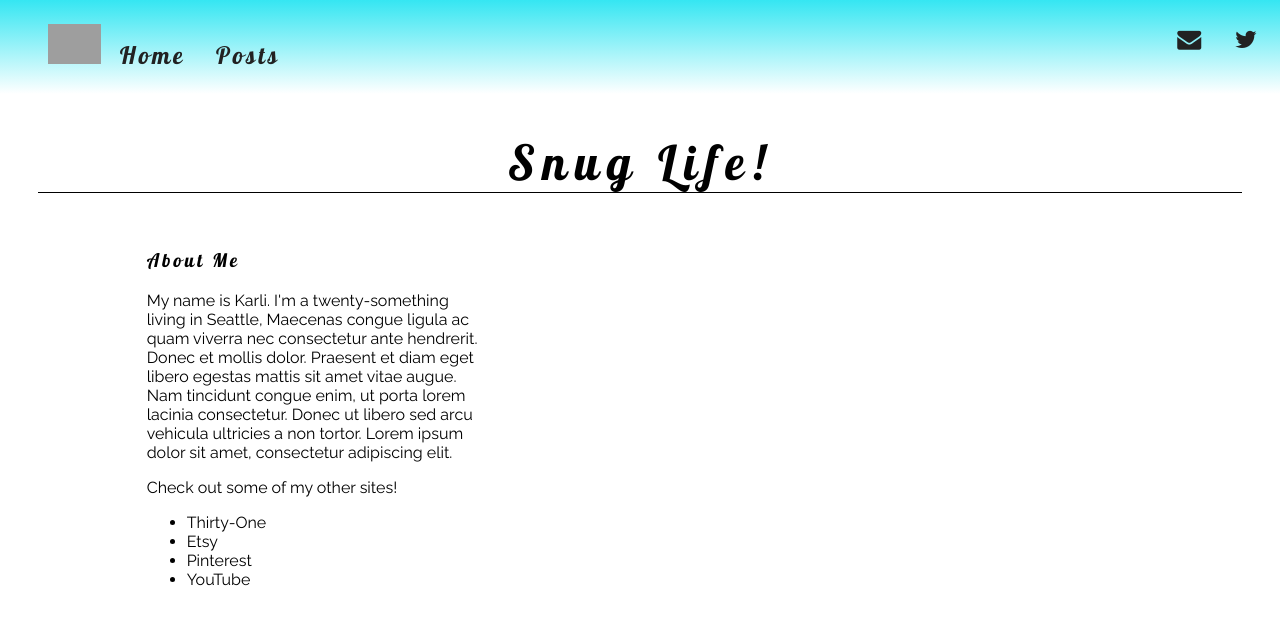
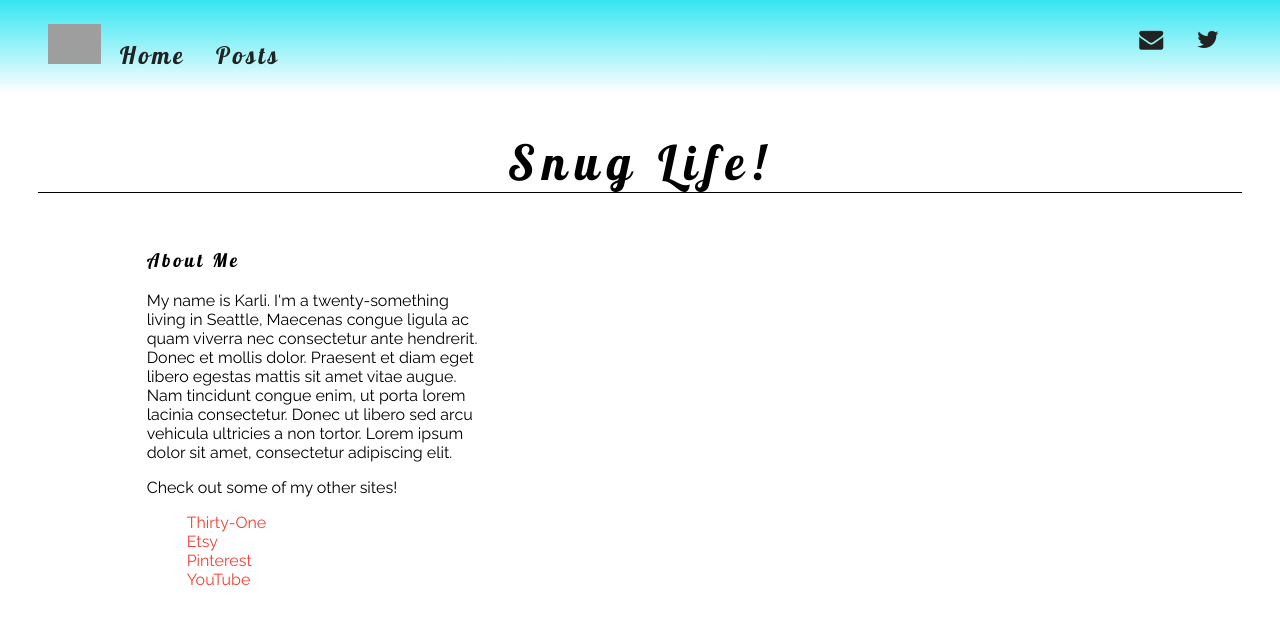
Before and after one commit to jwarren116/karlico, a Django app: page / in a window 1280 px wide. Shown: the top 625 px of the page. Run offline with Django 3.2, Linux system fonts and the light colour scheme; data that the repository does not hold is empty; some libraries are stand-ins or nearby versions; grey boxes are pictures that could not be loaded.

Commit message:
Minor CSS changes on index template and base template

```diff
--- a/karlico/static/css/main.css
+++ b/karlico/static/css/main.css
@@ -106,10 +106,6 @@ CLASS STUFF
     color: #5D96B0;
 }
 
-.contact {
-    list-style: none;
-}
-
 .container {
     /*margin: 0 7%;*/
 }
@@ -128,6 +124,7 @@ CLASS STUFF
 
 .navbar-right {
     float: right;
+    margin-right: 3%;
 }
 
 .right-float {
@@ -147,3 +144,25 @@ CLASS STUFF
 .post {
     margin-bottom: 40px;
 }
+
+
+
+/***************
+ID STUFF
+***************/
+
+#about {
+
+}
+
+#contact {
+    list-style: none;
+}
+
+#contact a {
+    color: #F24135;
+}
+
+#contact a:hover {
+    font-weight: 700;
+}
```
